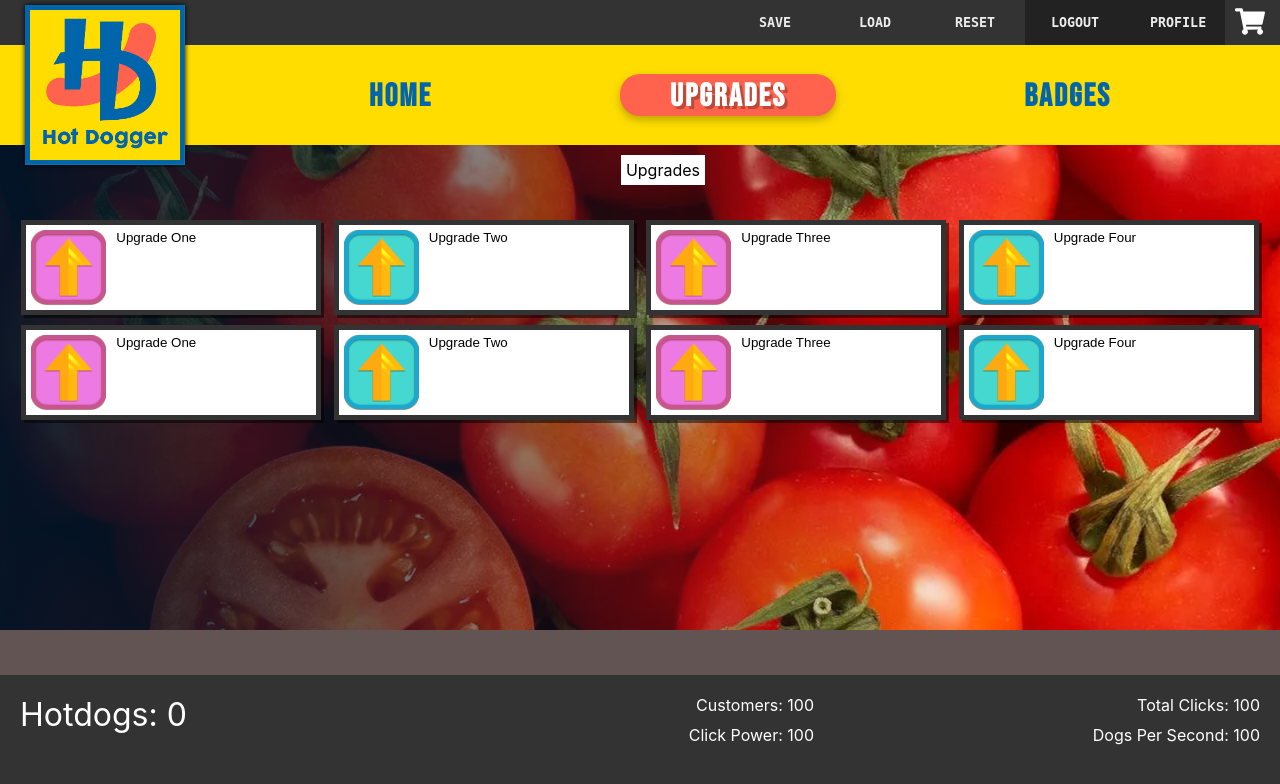
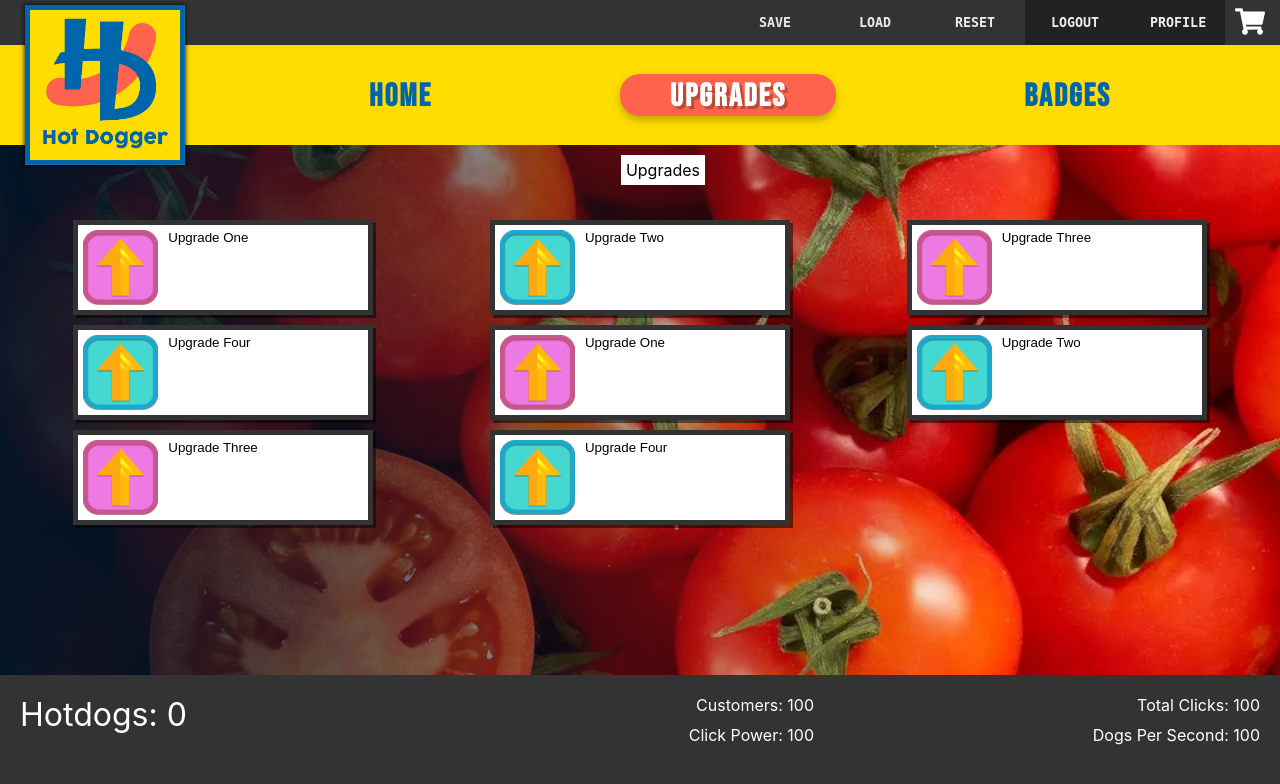
Before and after one commit to stujmar/hotdogger-fe, a React (Create React App) app: page /upgrades in a window 1280 px wide. Shown: the top 784 px of the page. Built offline with nearby package versions, Linux system fonts and the light colour scheme; no server answers; a web font is replaced by a local one.

Commit message:
[sm] replaced upgrades layout flex with grid and got it looking nice at every screen size

```diff
--- a/src/components/Upgrades/UpgradePanel.module.css
+++ b/src/components/Upgrades/UpgradePanel.module.css
@@ -24,9 +24,7 @@
 }
 
 .dataStyle {
-    display: flex;
-    flex-flow: row wrap;
-    justify-content: space-between;
+    display: grid;
     padding: 75px 15px 200px;
     margin: 0 auto;
     width: 300px;
@@ -34,12 +32,14 @@
 
 @media only screen and (min-width: 700px) {
     .dataStyle {
+        grid-template-columns: 1fr 1fr;
         width: 700px;
     }
 }
 
 @media only screen and (min-width: 1000px) {
     .dataStyle {
+        grid-template-columns: 1fr 1fr 1fr;
         width: 100%;
         max-width: 1400px;
     }
```
